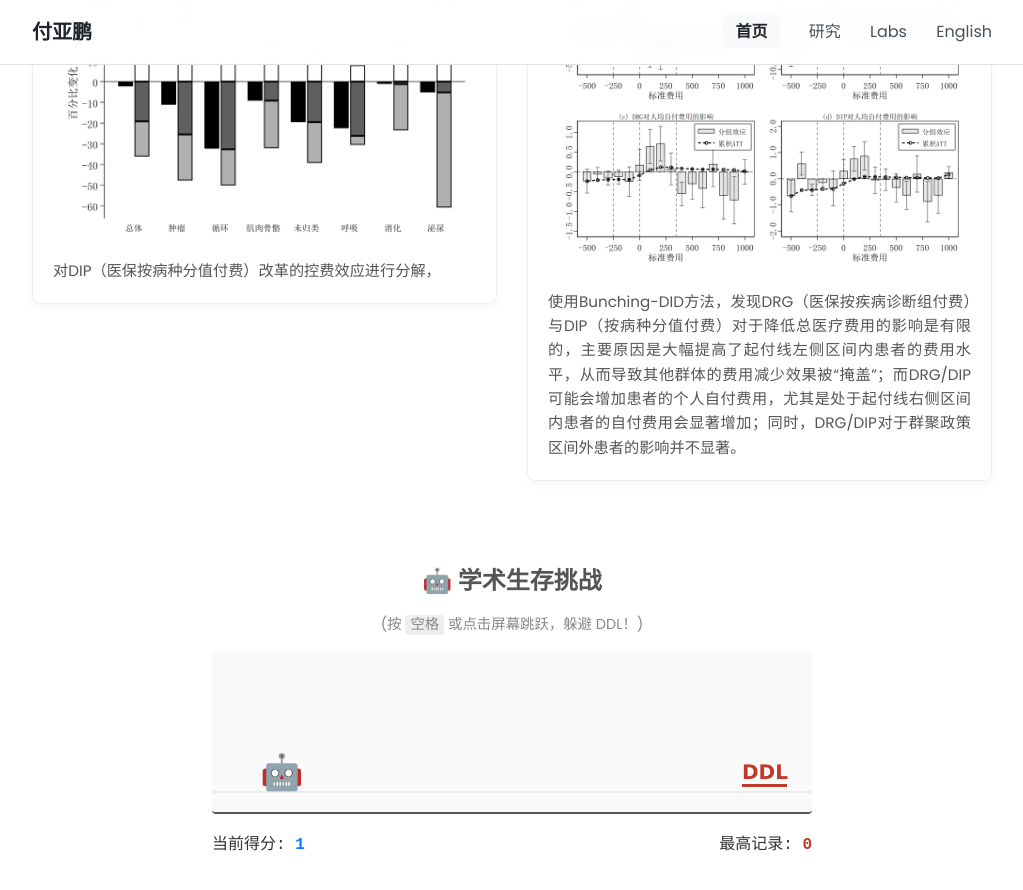
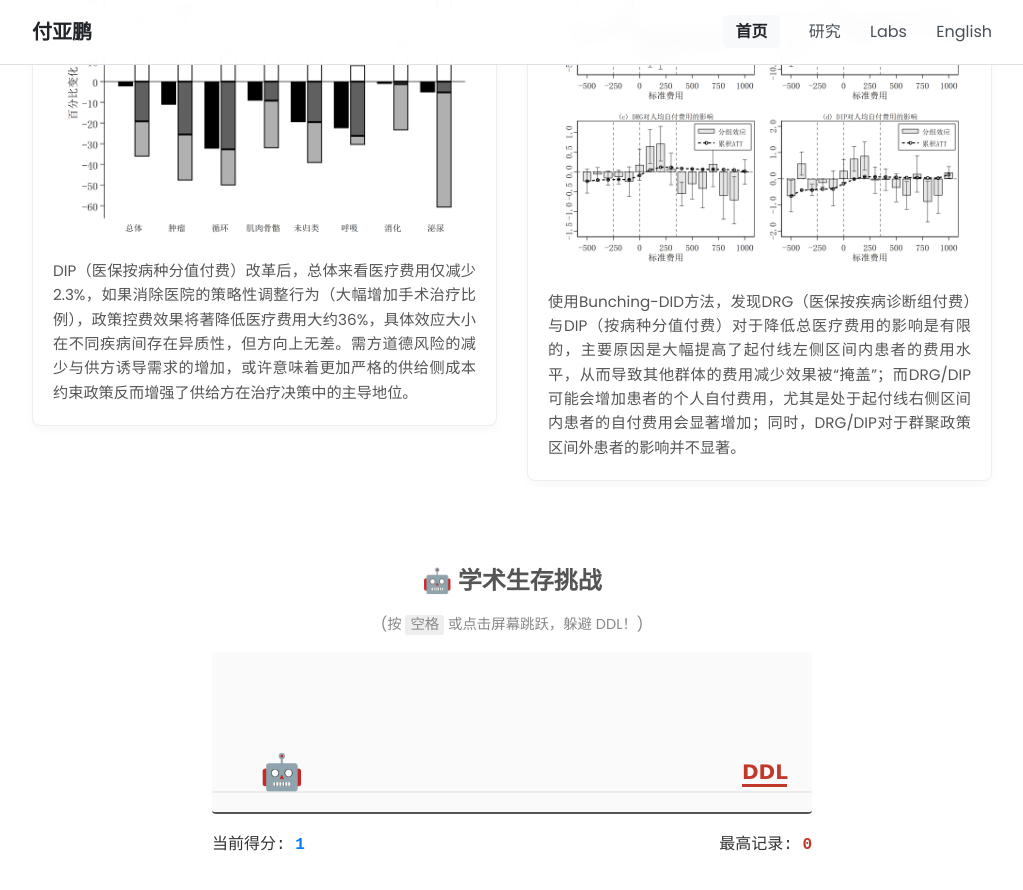
Before and after one commit to fyapeng/fyapeng.github.io, a Jekyll site: the page built from index.html, in a window 1280 px wide and 900 px high, scrolled down 1682 px. Shown: the top 890 px of the window, without its empty margins (128-1151 px from the left). Built offline with Jekyll 4.4.1, drawn with Linux system fonts in a browser that asks for light colours.

Commit message:
Update zh.yml

```diff
--- a/_data/zh.yml
+++ b/_data/zh.yml
@@ -53,7 +53,7 @@ research_highlights:
   items:
     - title: "DIP改革控费效应分解"
       image: "assets/img/res1.png"
-      description: "对DIP（医保按病种分值付费）改革的控费效应进行分解，"
+      description: "DIP（医保按病种分值付费）改革后，总体来看医疗费用仅减少2.3%，如果消除医院的策略性调整行为（大幅增加手术治疗比例），政策控费效果将著降低医疗费用大约36%，具体效应大小在不同疾病间存在异质性，但方向上无差。需方道德风险的减少与供方诱导需求的增加，或许意味着更加严格的供给侧成本约束政策反而增强了供给方在治疗决策中的主导地位。"
 
     - title: "DRG/DIP改革的异质性"
       image: "assets/img/res2.png"
```
